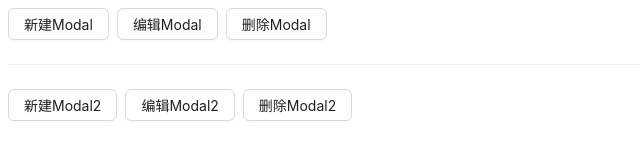
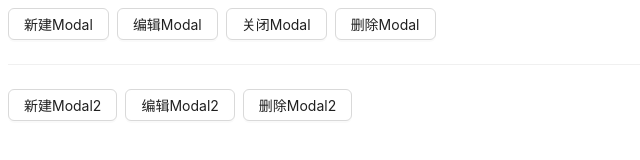
Before and after one commit to cixiangtao/nice-use-modal, a React (Vite) app: page / in a window 1280 px wide. Shown: the top 160 px of the page, without its empty margins (0-640 px from the left). Built offline with nearby package versions, Linux system fonts and the light colour scheme.

Commit message:
test(demo): add manual close scenario

```diff
--- a/src/App.tsx
+++ b/src/App.tsx
@@ -21,6 +21,13 @@ export default () => {
           }}
         >
           编辑Modal
+        </Button>
+        <Button
+          onClick={() => {
+            modal.hide();
+          }}
+        >
+          关闭Modal
         </Button>
         <Button
           onClick={() => {
--- a/src/MyModal2.tsx
+++ b/src/MyModal2.tsx
@@ -1,5 +1,5 @@
 /*
- * @LastEditTime: 2023-08-08 17:11:35
+ * @LastEditTime: 2023-08-08 18:33:34
  * @Description:
  * @Date: 2023-08-07 18:27:39
  * @Author: @周星星同学
```
